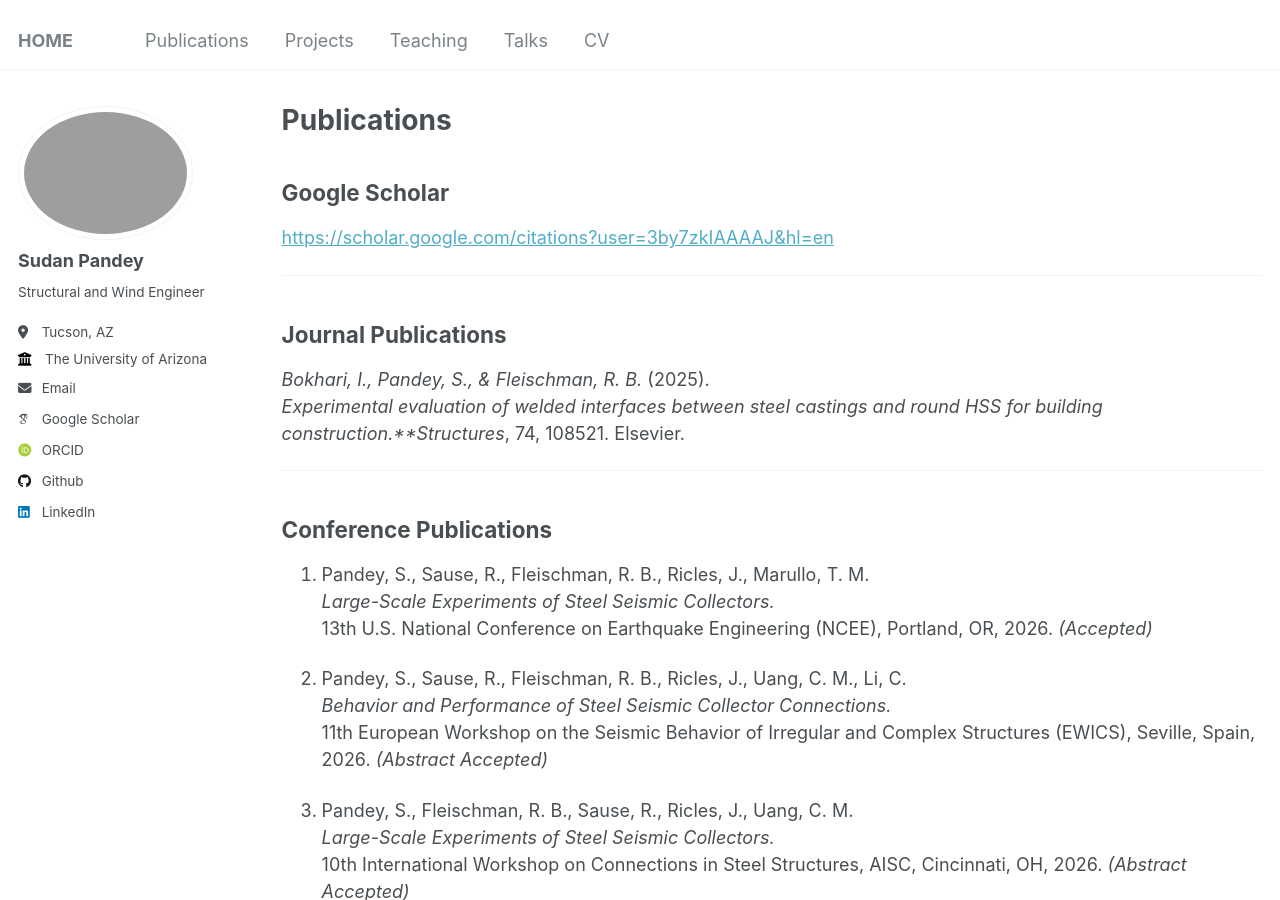
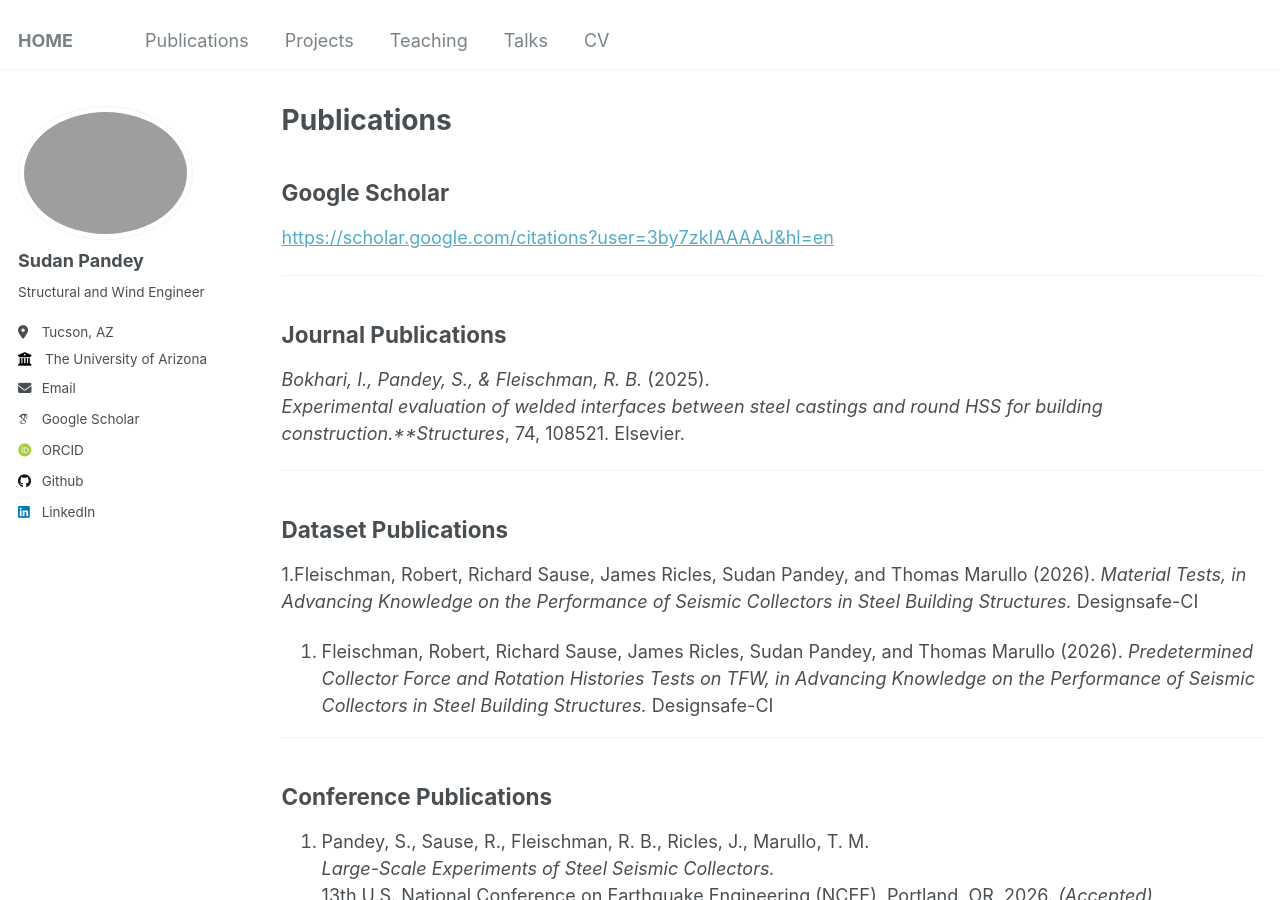
Before and after one commit to pdy-sdn/pandeysudan.github.io, a Jekyll site: the page built from _publications/publications.md, in a window 1280 px wide and 900 px high. Built offline with Jekyll 4.4.1, drawn with Linux system fonts in a browser that asks for light colours; some web fonts are replaced.

Commit message:
Update publications.md

```diff
--- a/_publications/publications.md
+++ b/_publications/publications.md
@@ -14,6 +14,15 @@ author_profile: true
 
 *Bokhari, I., Pandey, S., & Fleischman, R. B.* (2025).
 *Experimental evaluation of welded interfaces between steel castings and round HSS for building construction.**Structures*, 74, 108521. Elsevier.
+
+---
+
+## Dataset Publications
+1.Fleischman, Robert, Richard Sause, James Ricles, Sudan Pandey, and Thomas Marullo (2026).
+   *Material Tests, in Advancing Knowledge on the Performance of Seismic Collectors in Steel Building Structures.* Designsafe-CI
+
+2. Fleischman, Robert, Richard Sause, James Ricles, Sudan Pandey, and Thomas Marullo (2026).
+   *Predetermined Collector Force and Rotation Histories Tests on TFW, in Advancing Knowledge on the Performance of Seismic Collectors in Steel Building Structures.* Designsafe-CI
 
 ---
 
```
